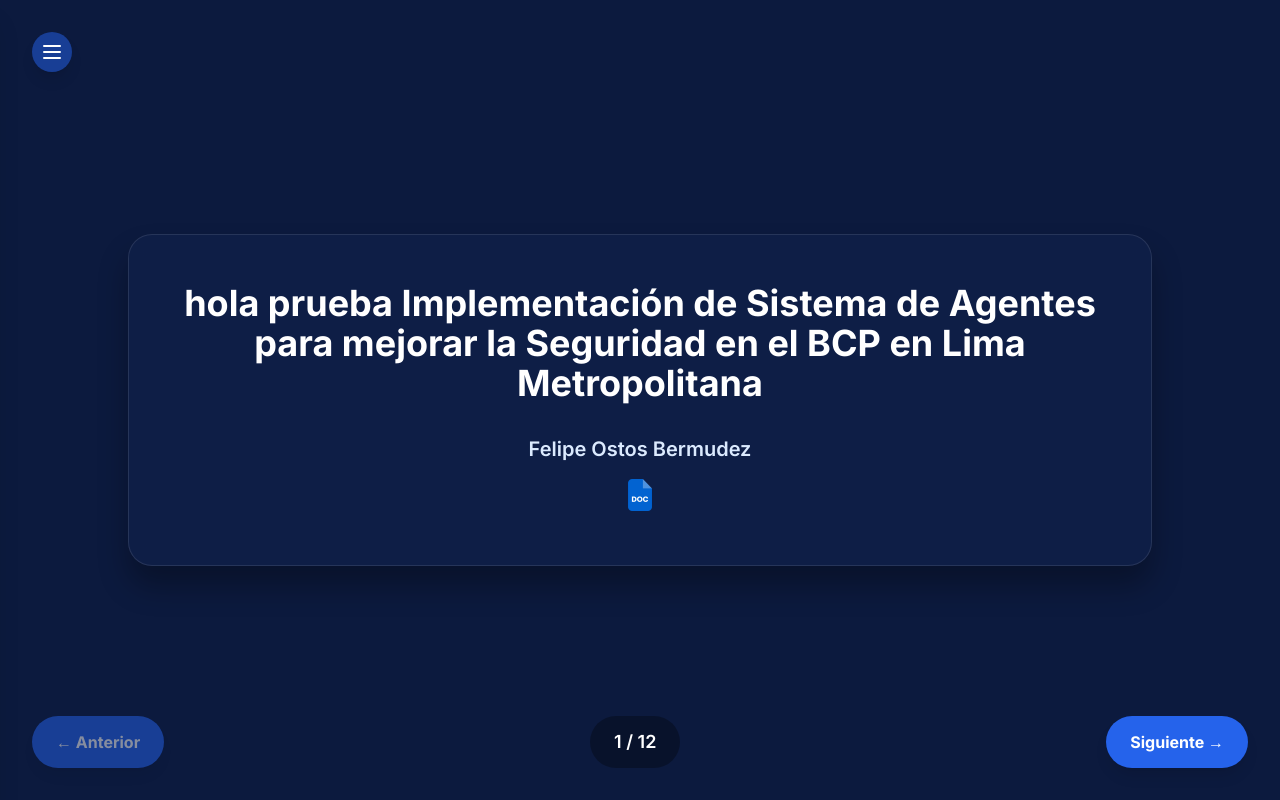
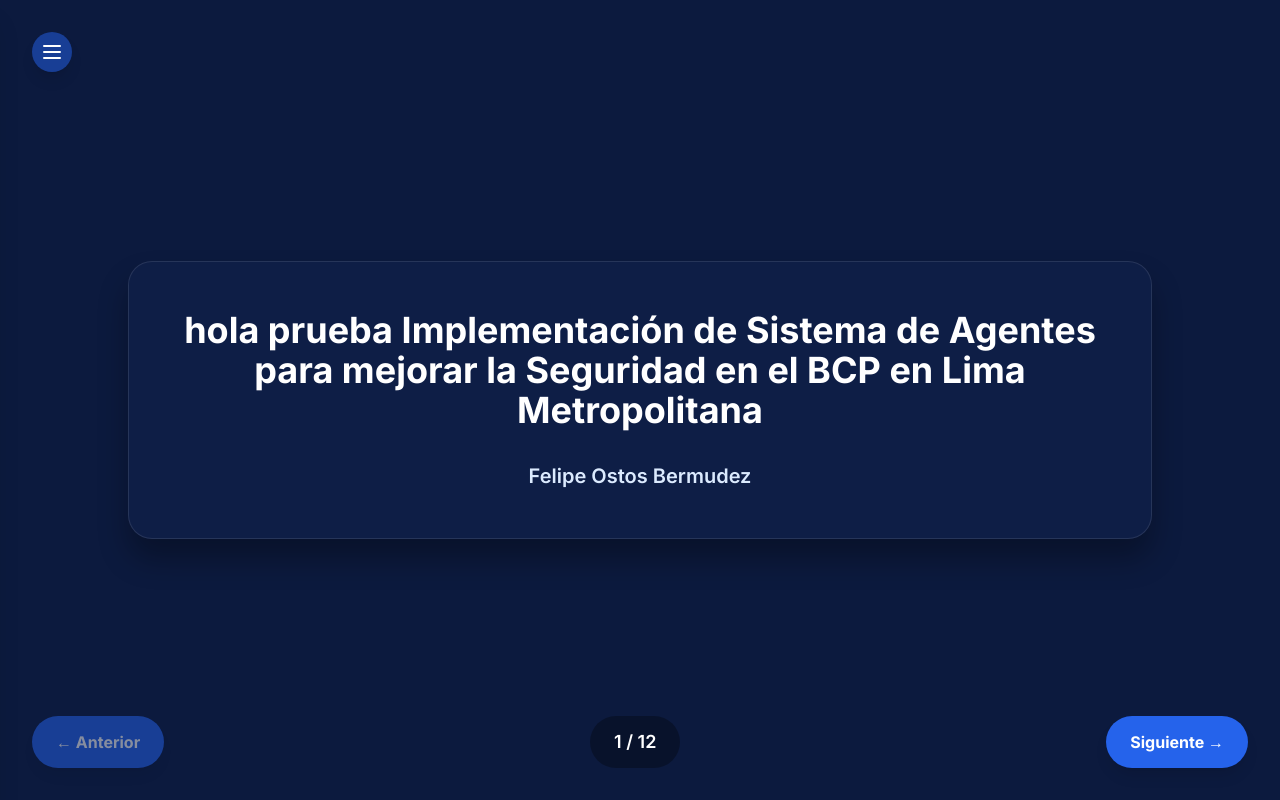
Before and after one commit to felipeostosb/agentes-de-vision-integral, a plain HTML site: page index.html in a window 1280 px wide. Drawn offline with nearby package versions, Linux system fonts and the light colour scheme.

Commit message:
elimianr boton word

```diff
--- a/index.html
+++ b/index.html
@@ -122,11 +122,7 @@
                     Felipe Ostos Bermudez
                 </p>
                  <!-- Quiero crear in icono de Word con su link personalizado-->
-                <div id="word">
-                    <a href="https://upcedupe-my.sharepoint.com/:w:/g/personal/u201615679_upc_edu_pe/ETAIsHiamGZGlDt-VE3lpHkBdhSIIqUF63b4P6rLqXt9tA?e=5mpGdt" class="inline-block mt-4">
-                        <img src="img/doc.png" alt="Icono de Word" class="w-8 h-8">
-                    </a>
-                </div>
+
 
             </div>
         </section>
```
